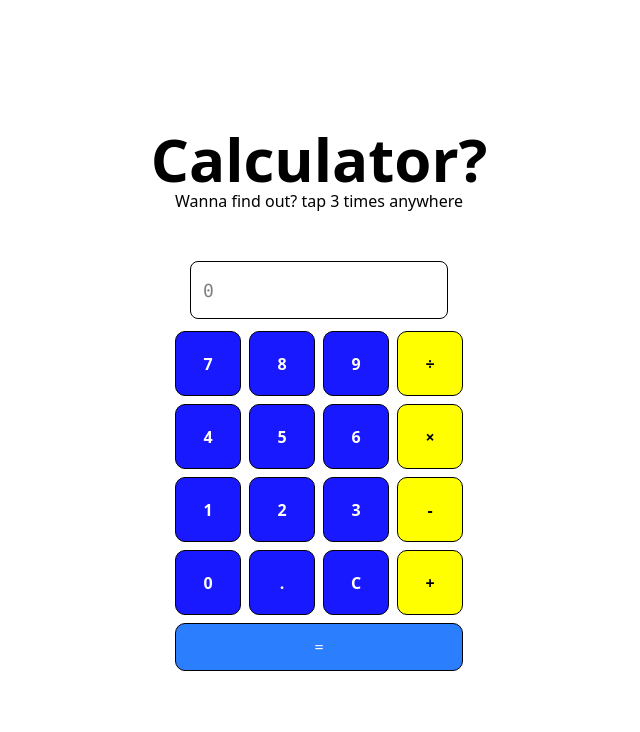
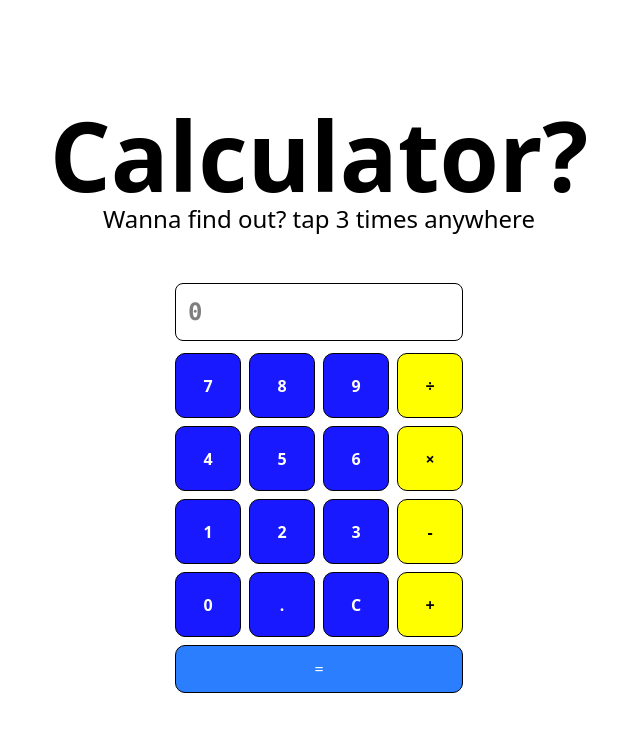
Before and after one commit to Korban-HTS3Bulan/Calculator, a website: page index.html in a window 1280 px wide. Shown: the whole page, without its empty margins (321-961 px from the left). Drawn offline with Linux system fonts and the light colour scheme.

Commit message:
modified:   index.html 	modified:   src/output.css

```diff
--- a/index.html
+++ b/index.html
@@ -1,5 +1,5 @@
 <!DOCTYPE html>
-<html lang="">
+<html lang="en">
   <head>
     <meta charset="utf-8" />
     <title>Calculator?</title>
@@ -10,8 +10,8 @@
     <div class="flex flex-col justify-center h-screen" id="test">
       <!-- Text Calculator? -->
       <div class="flex flex-col items-center mb-6 text-center">
-        <h1 id="display1" class="md:text-6xl text-7xl font-bold">Calculator?</h1>
-        <p class="">Wanna find out? tap 3 times anywhere</p>
+        <h1 id="display1" class="md:text-8xl text-9xl font-bold">Calculator?</h1>
+        <p class="text-2xl">Wanna find out? tap 3 times anywhere</p>
       </div>
 
       <!-- container for input tag -->
@@ -22,7 +22,7 @@
             id="inputLink"
             placeholder="Masukkan Link yang ingin dituju"
             autocomplete="off"
-            class="border mr-3 pl-3 rounded-2xl py-1"
+            class="border mr-3 pl-3 rounded-2xl py-1 "
           />
           <button id="submitLink" class="submit-btn font-bold px-1">
             Submit
@@ -50,7 +50,7 @@
         <input
           id="calculator-display"
           readonly
-          class="border rounded-lg h-10 mb-3 flex items-center px-3 py-7 bg-white font-mono text-lg"
+          class="border rounded-lg h-10 mb-3 flex items-center px-3 py-7 w-72 text-2xl font-bold bg-white font-mono  placeholder:text-2xl"
           placeholder="0"
           autocomplete="off"
         />
```
Also changed, not shown: src/output.css.
